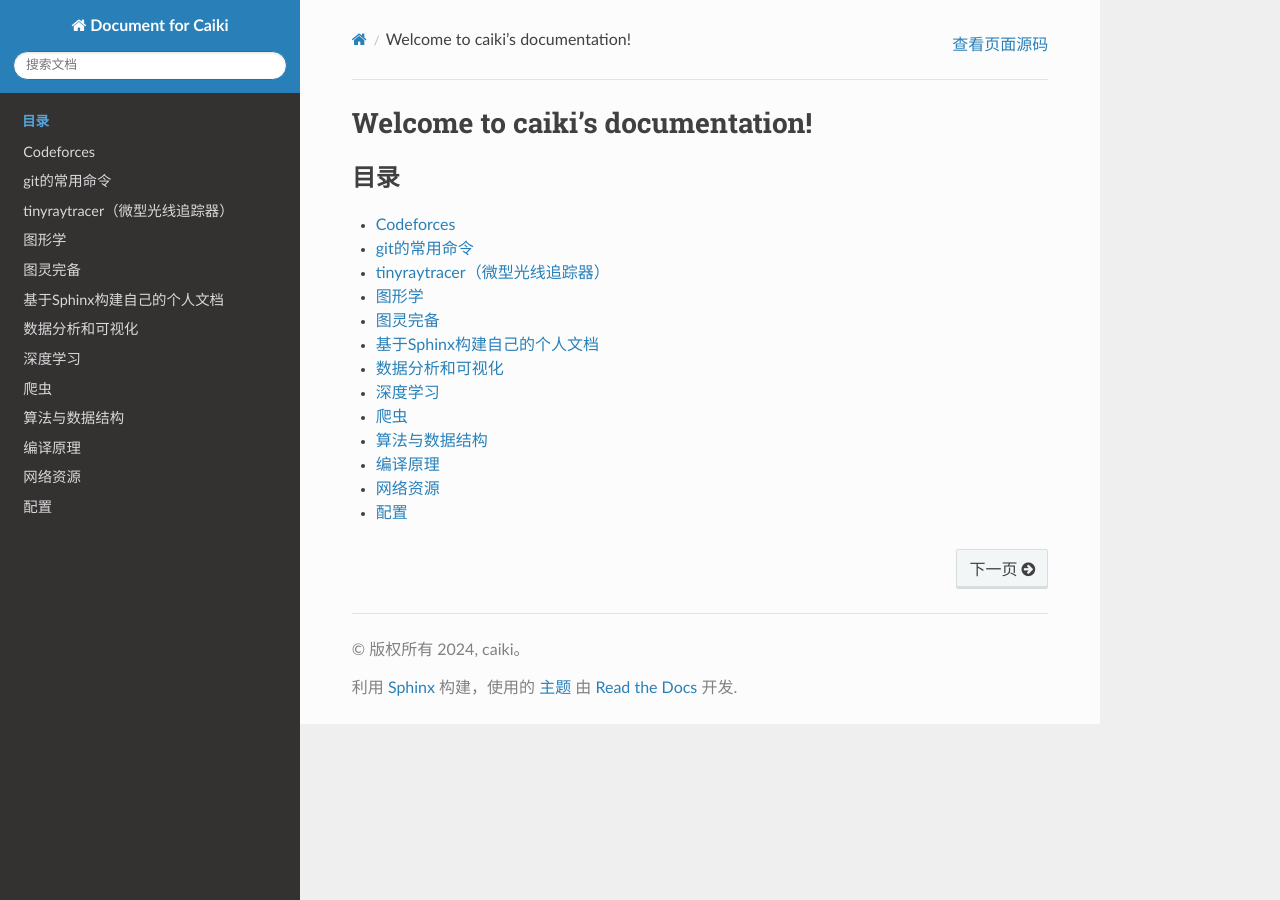
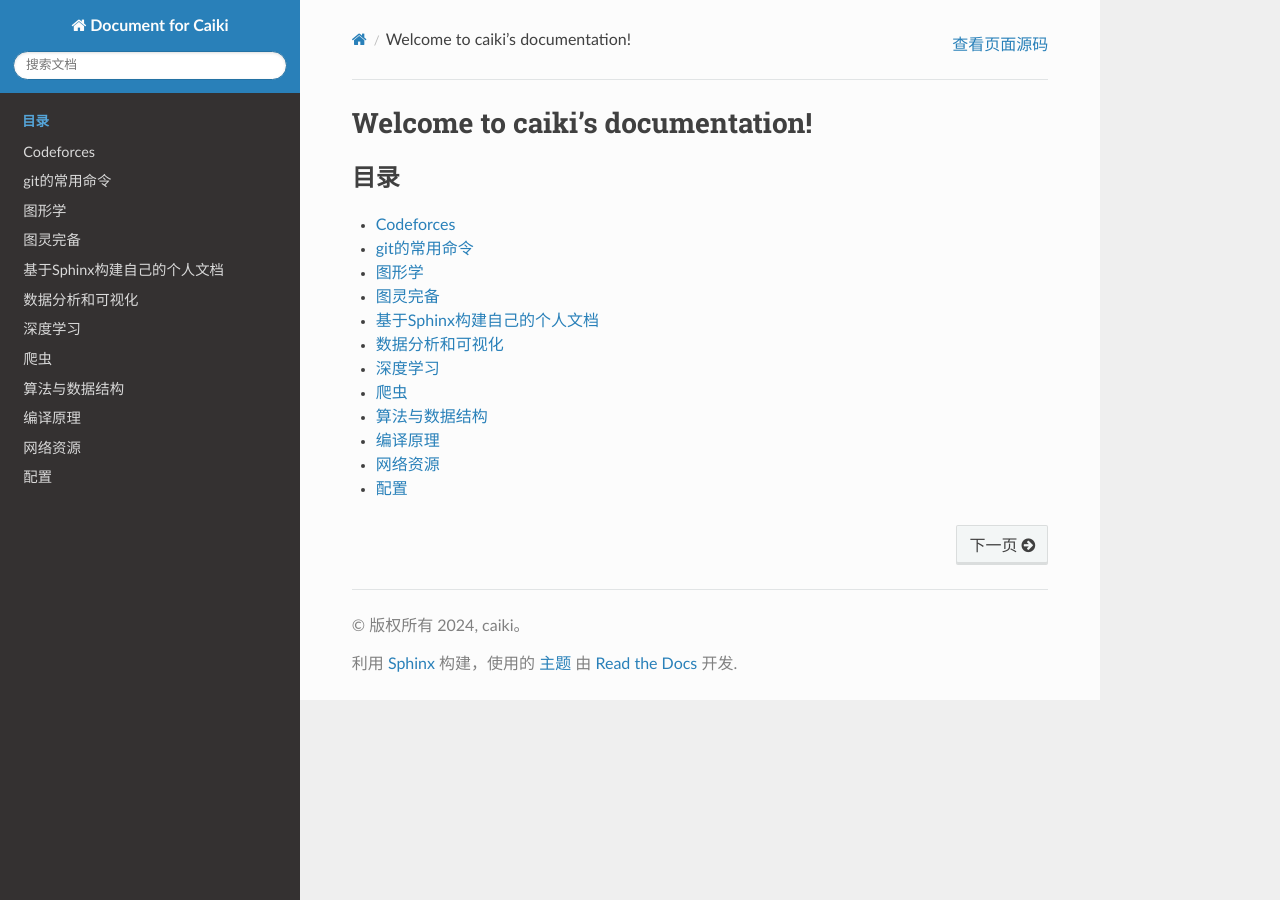
Before and after one commit to Cai-ki/DocumentsForCaiki, a Sphinx documentation site: the page built from source/index.rst, in a window 1280 px wide. Built offline with Sphinx 7.4.7 and the Read the Docs theme 2.0.0, drawn with Linux system fonts in a browser that asks for light colours.

Commit message:
push writings

```diff
--- a/source/tinyraytracer（微型光线追踪器）/index.rst
+++ /dev/null
@@ -1,11 +0,0 @@
-tinyraytracer（微型光线追踪器）
-===============================
-
-`Github <https://github.com/ssloy/tinyraytracer/wiki>`_
-
-.. toctree::
-    :maxdepth: 1
-    :caption: 目录
-    :glob:
-
-    *
--- a/source/配置/index.rst
+++ b/source/配置/index.rst
@@ -2,7 +2,7 @@
 =================================
 .. toctree::
    :maxdepth: 1
-   :caption: 题目
+   :caption: 目录
    :glob:
 
    *
```
Also changed, not shown: source/图形学/Part 1：understandable raytracing（第 1 部分：易于理解的光线追踪）.rst (renamed from source/tinyraytracer（微型光线追踪器）/Part 1：understandable raytracing（第 1 部分：易于理解的光线追踪）.rst).
